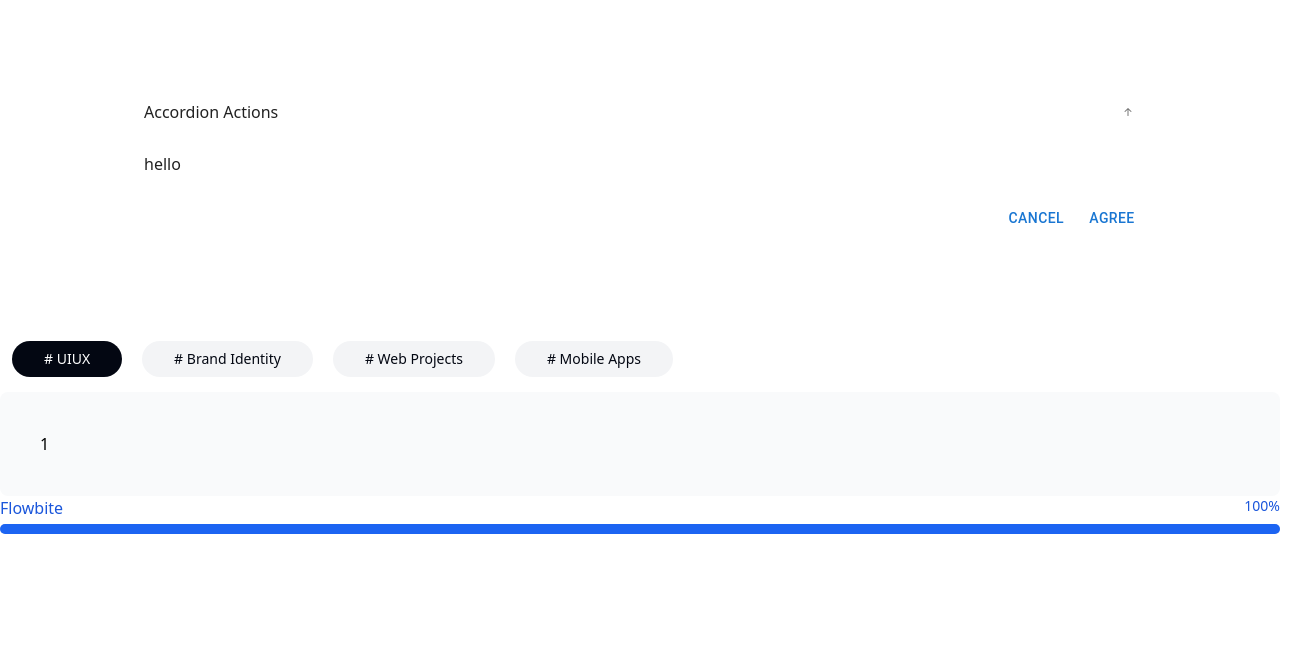
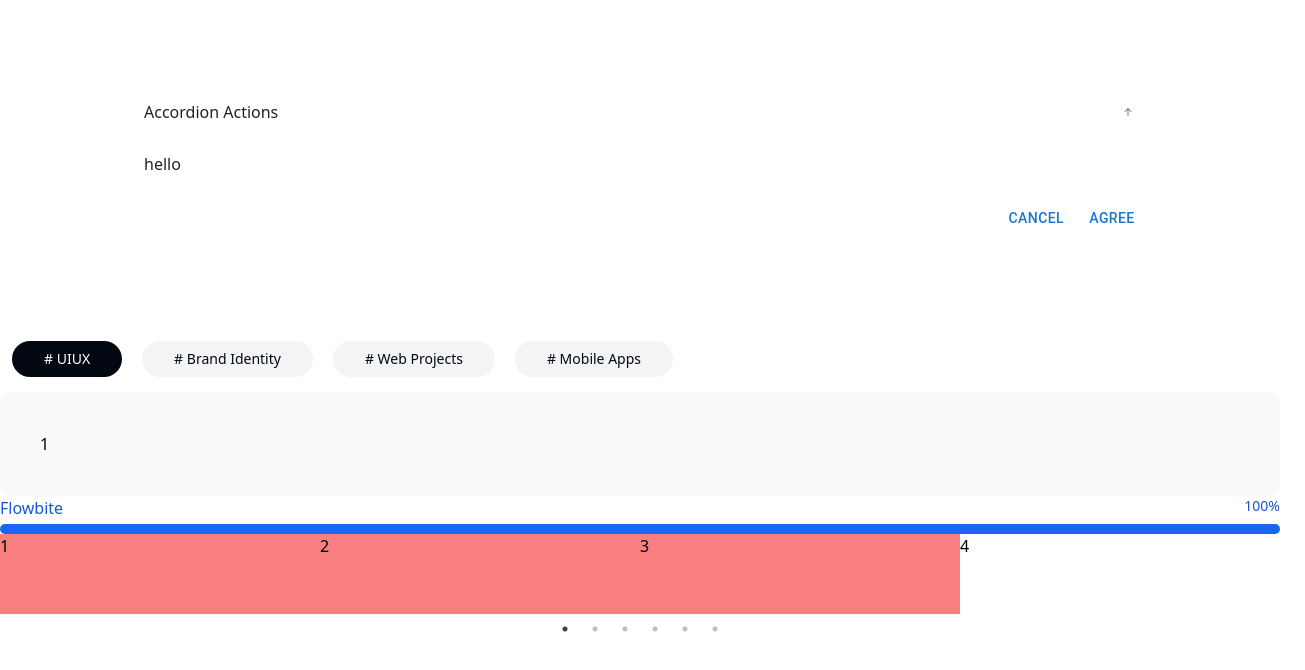
Before and after one commit to VidhuraNeethika/React-Re-Usable-Components, a React (Vite) app: page / in a window 1280 px wide. Shown: the top 670 px of the page, 1305 px wide, since content can reach past the window. Built offline with nearby package versions, Linux system fonts and the light colour scheme.

Commit message:
Implement slick carousel

```diff
--- a/package.json
+++ b/package.json
@@ -21,6 +21,7 @@
     "react": "^18.2.0",
     "react-dom": "^18.2.0",
     "react-icons": "^5.2.1",
+    "react-slick": "^0.30.2",
     "styled-components": "^6.1.11"
   },
   "devDependencies": {
--- a/src/App.jsx
+++ b/src/App.jsx
@@ -3,6 +3,7 @@ import * as React from 'react';
 import ReactAccordionUi from "./components/ReactAccordionUi.jsx";
 import TabUi from "./components/TabUi.jsx";
 import ProgressBarUi from "./components/ProgressBarUi.jsx";
+import CardCarouselUi from "./components/CardCarouselUi.jsx";
 
 
 function App() {
@@ -12,6 +13,7 @@ function App() {
             <ReactAccordionUi/>
             <TabUi/>
             <ProgressBarUi title="Flowbite" percentage={100} />
+            <CardCarouselUi/>
         </div>
     )
 }
--- /dev/null
+++ b/src/components/CardCarouselUi.jsx
@@ -0,0 +1,40 @@
+import React from "react";
+import Slider from "react-slick";
+
+import "slick-carousel/slick/slick.css";
+import "slick-carousel/slick/slick-theme.css";
+
+const CardCarouselUi = () => {
+    const settings = {
+        dots: true,
+        infinite: true,
+        speed: 500,
+        slidesToShow: 4,
+        slidesToScroll: 1,
+    };
+
+    return (
+        <Slider {...settings}>
+            <div className='h-20 bg-red-400'>
+                <h3>1</h3>
+            </div>
+            <div className='h-20 bg-red-400'>
+                <h3>2</h3>
+            </div>
+            <div className='h-20 bg-red-400'>
+                <h3>3</h3>
+            </div>
+            <div className='h-20 bg-red-400}'>
+                <h3>4</h3>
+            </div>
+            <div className='h-20 bg-red-400'>
+                <h3>5</h3>
+            </div>
+            <div className='h-20 bg-red-400'>
+                <h3>6</h3>
+            </div>
+        </Slider>
+    );
+};
+
+export default CardCarouselUi;
```
Also changed, not shown: 1 other file (tests, documents, lock files or other folders).
